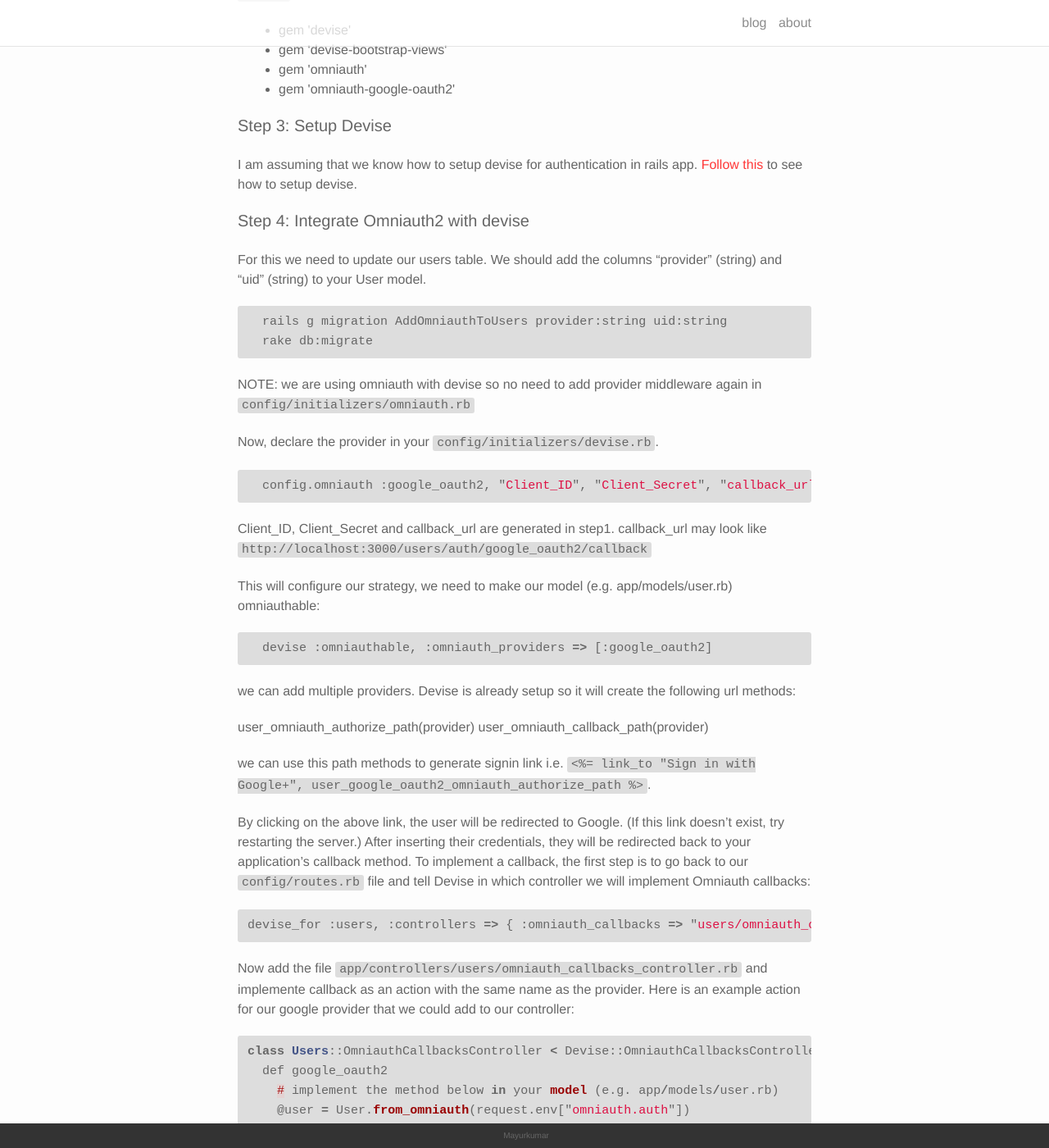
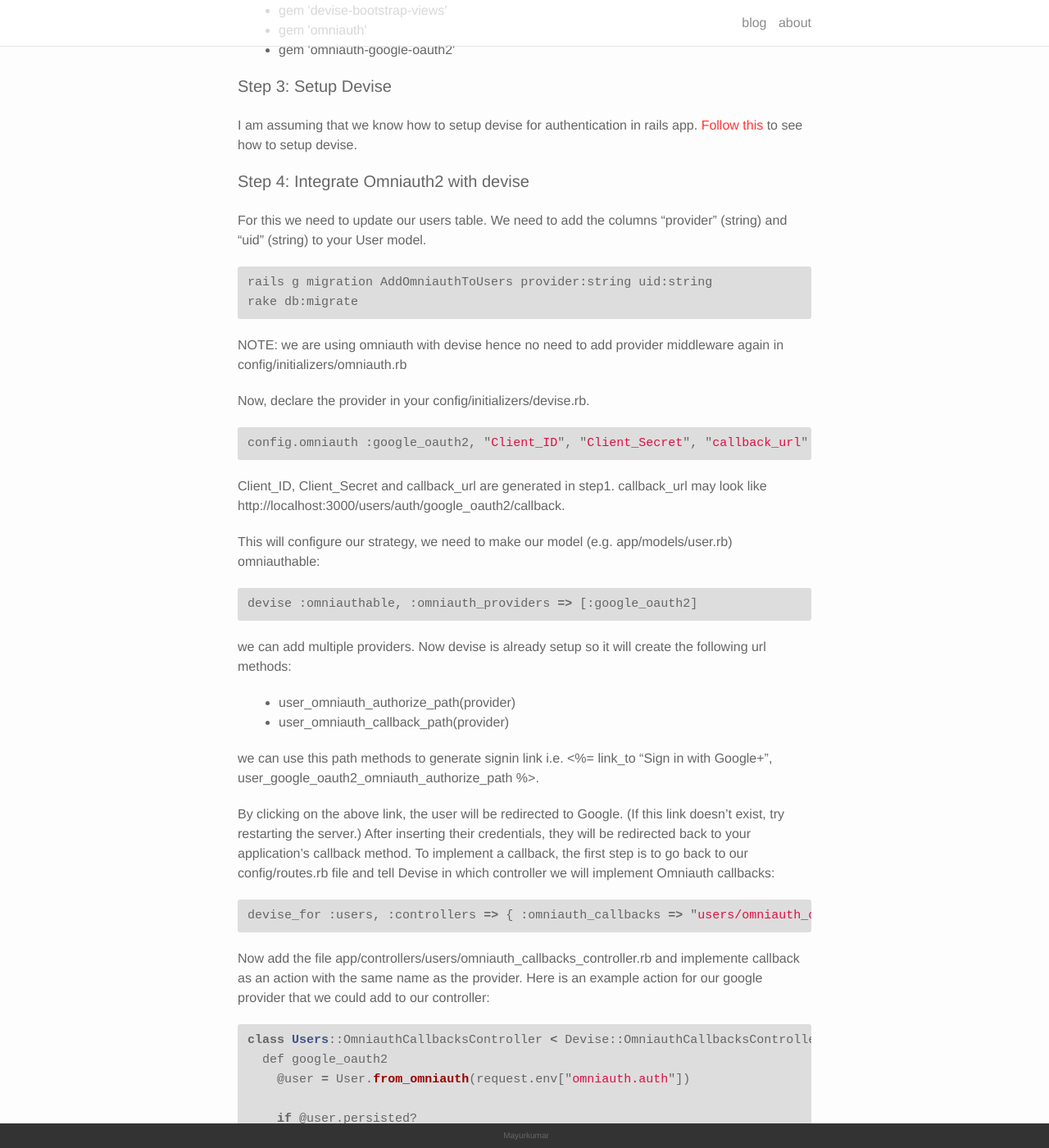
Before and after one commit to charusat09/charusat09.github.io, a Jekyll site: the page built from _posts/2017-01-19-omniauth-with-sidekiq.markdown, in a window 1280 px wide and 1400 px high, scrolled down 699 px. Shown: the whole window at 82% size. Built offline with Jekyll 4.4.1, drawn with Linux system fonts in a browser that asks for light colours; nearby versions of some CDN libraries; some of the changed text lies outside the part shown.

Commit message:
final touch to new blog

```diff
--- a/_posts/2017-01-19-omniauth-with-sidekiq.markdown
+++ b/_posts/2017-01-19-omniauth-with-sidekiq.markdown
@@ -39,51 +39,68 @@
 
 #### Step 4: Integrate Omniauth2 with devise
 <br/>
-For this we need to update our users table. We should add the columns "provider" (string) and "uid" (string) to your User model.
+For this we need to update our users table. We need to add the columns "provider" (string) and "uid" (string) to your User model.
 
 {% highlight javascript %}
-  rails g migration AddOmniauthToUsers provider:string uid:string
-  rake db:migrate
+
+rails g migration AddOmniauthToUsers provider:string uid:string
+rake db:migrate
+
 {% endhighlight %}
 
-NOTE: we are using omniauth with devise so no need to add provider middleware again in `config/initializers/omniauth.rb`
+NOTE: we are using omniauth with devise hence no need to add provider middleware again in config/initializers/omniauth.rb
 
-Now, declare the provider in your `config/initializers/devise.rb`.
+Now, declare the provider in your config/initializers/devise.rb.
 {% highlight javascript %}
-  config.omniauth :google_oauth2, "Client_ID", "Client_Secret", "callback_url"
+
+config.omniauth :google_oauth2, "Client_ID", "Client_Secret", "callback_url"
+
 {% endhighlight %}
 
-Client_ID, Client_Secret and callback_url are generated in step1. callback_url may look like `http://localhost:3000/users/auth/google_oauth2/callback`
+Client_ID, Client_Secret and callback_url are generated in step1. callback_url may look like http://localhost:3000/users/auth/google_oauth2/callback.
 
 This will configure our strategy, we need to make our model (e.g. app/models/user.rb) omniauthable:
+
 {% highlight javascript %}
-  devise :omniauthable, :omniauth_providers => [:google_oauth2]
+
+devise :omniauthable, :omniauth_providers => [:google_oauth2]
+
 {% endhighlight %}
 
-we can add multiple providers. Devise is already setup so it will create the following url methods:
+we can add multiple providers. Now devise is already setup so it will create the following url methods:
 
-user_omniauth_authorize_path(provider)
-user_omniauth_callback_path(provider)
+<ul>
+  <li>
+    user_omniauth_authorize_path(provider)
+  </li>
+  <li>
+    user_omniauth_callback_path(provider)
+  </li>
+</ul>
 
-we can use this path methods to generate signin link i.e. `<%= link_to "Sign in with Google+", user_google_oauth2_omniauth_authorize_path %>`.
+we can use this path methods to generate signin link i.e. <%= link_to "Sign in with Google+", user_google_oauth2_omniauth_authorize_path %>.
 
-By clicking on the above link, the user will be redirected to Google. (If this link doesn't exist, try restarting the server.) After inserting their credentials, they will be redirected back to your application's callback method. To implement a callback, the first step is to go back to our `config/routes.rb` file and tell Devise in which controller we will implement Omniauth callbacks:
+By clicking on the above link, the user will be redirected to Google. (If this link doesn't exist, try restarting the server.) After inserting their credentials, they will be redirected back to your application's callback method. To implement a callback, the first step is to go back to our config/routes.rb file and tell Devise in which controller we will implement Omniauth callbacks:
+
 {% highlight javascript %}
+
 devise_for :users, :controllers => { :omniauth_callbacks => "users/omniauth_callbacks" }
+
 {% endhighlight %}
 
-Now add the file `app/controllers/users/omniauth_callbacks_controller.rb` and implemente callback as an action with the same name as the provider. Here is an example action for our google provider that we could add to our controller:
+Now add the file app/controllers/users/omniauth_callbacks_controller.rb and implemente callback as an action with the same name as the provider. Here is an example action for our google provider that we could add to our controller:
+
 {% highlight javascript %}
+
 class Users::OmniauthCallbacksController < Devise::OmniauthCallbacksController
   def google_oauth2
-    # implement the method below in your model (e.g. app/models/user.rb)
     @user = User.from_omniauth(request.env["omniauth.auth"])
 
     if @user.persisted?
-      sign_in_and_redirect @user, :event => :authentication #this will throw if @user is not activated
-      set_flash_message(:notice, :success, :kind => "Facebook") if is_navigational_format?
+      sign_in_and_redirect @user, :event => :authentication
+      set_flash_message(:notice, :success, :kind => "Google") if is_navigational_format?
     else
-      session["devise.facebook_data"] = request.env["omniauth.auth"]
+      session["devise.data"] = request.env["omniauth.auth"]
       redirect_to new_user_registration_url
     end
   end
@@ -92,10 +109,13 @@
     redirect_to root_path
   end
 end
+
 {% endhighlight %}
 
-Implement from_omniauth method to our user model.
+Here, all information retrieved from Google by OmniAuth is available as a hash at request.env["omniauth.auth"]. Now, Implement `from_omniauth` method to our user model.
+
 {% highlight javascript %}
+
 def self.from_omniauth(auth)
   where(provider: auth.provider, uid: auth.uid).first_or_create do |user|
     user.email = auth.info.email
@@ -107,20 +127,28 @@
     # user.skip_confirmation!
   end
 end
+
 {% endhighlight %}
 
 This method tries to find an existing user by the provider and uid fields. If no user is found, a new one is created with a random password and some extra information.
 
-Finally, if you want to allow your users to cancel sign up with Facebook, you can redirect them to cancel_user_registration_path. This will remove all session data starting with devise. and the new_with_session hook above will no longer be called.
+Finally, if you want to allow your users to cancel sign up with Google, you can redirect them to cancel_user_registration_path. This will remove all session data starting with devise. and the new_with_session hook above will no longer be called.
 
 
 #### Step 5 : Logout links
 <br/>
 {% highlight javascript %}
-devise_scope :user do
-  delete 'sign_out', :to => 'devise/sessions#destroy', :as => :destroy_user_session
+
+devise_for :users, :controllers => {
+  :omniauth_callbacks => "users/omniauth_callbacks" } do
+    delete 'sign_out', :to => 'devise/sessions#destroy',
+      :as => :destroy_user_session
 end
+
 {% endhighlight %}
+
+You can find code here on <a href="https://github.com/charusat09/devise-omniauth">GitHub</a>
+
 If you have queries then I will happy to help you out. Please reach me out at mayurt20@gmail.com
 
 <center><a href="http://mayurkumar.info" target="_blank">mayurkumar</a></center>
```
Also changed, not shown: other parts of _posts/2017-01-19-omniauth-with-sidekiq.markdown (+3 -3 lines).
